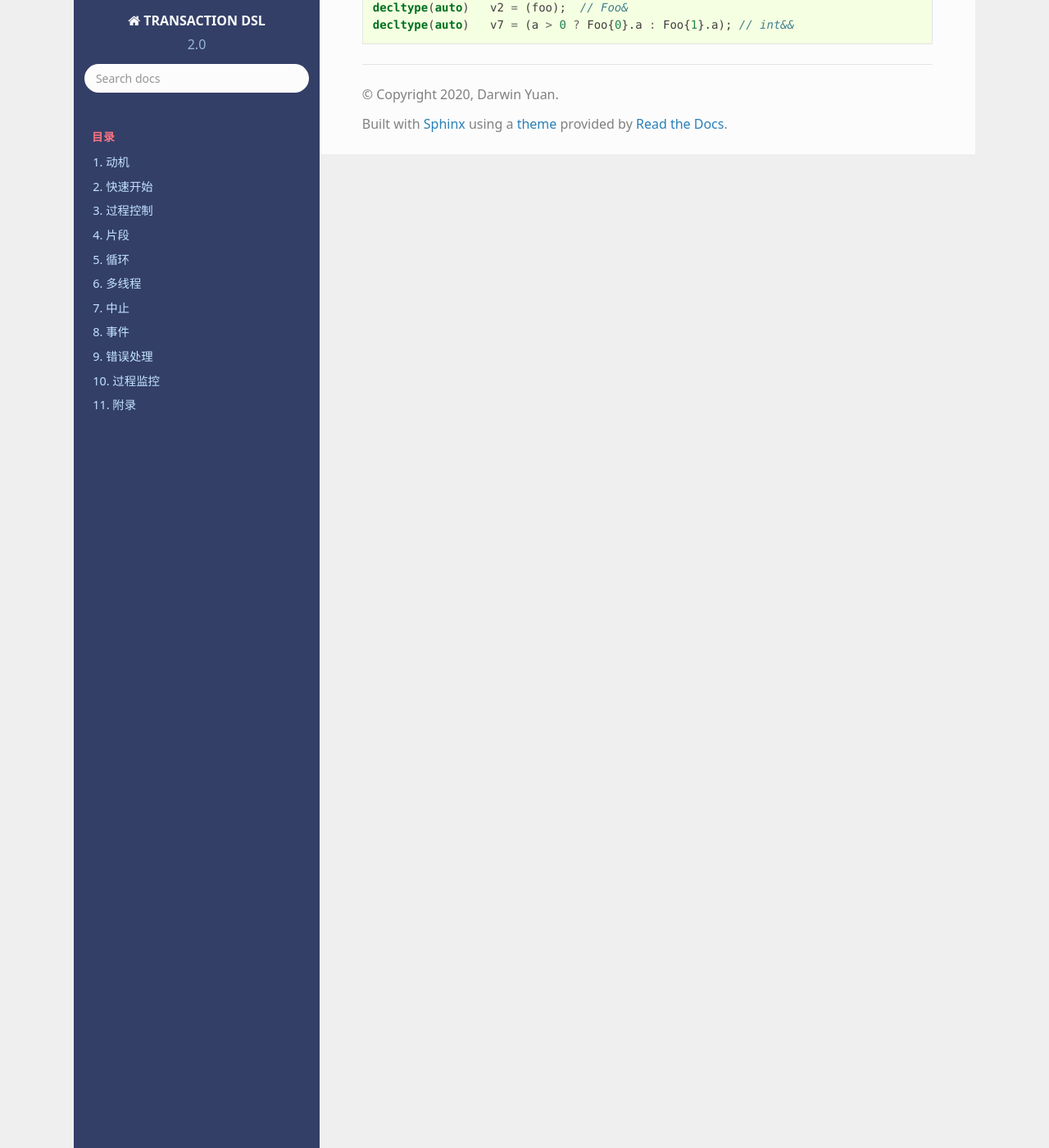
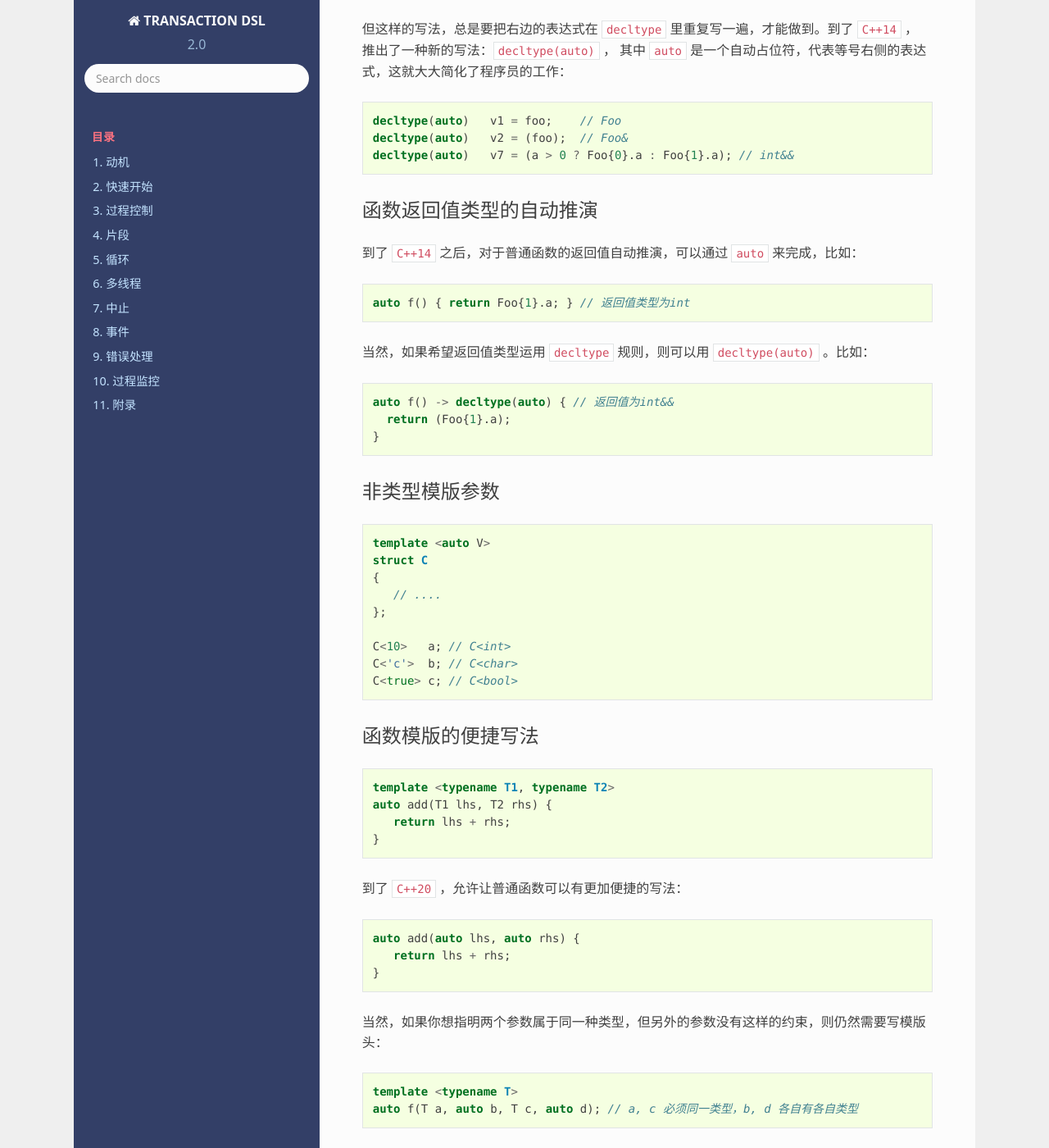
Before and after one commit to godsme/trans-dsl-2, a Sphinx documentation site: the page built from doc/source/cpp/auto.rst, in a window 1280 px wide and 1400 px high, scrolled down 3609 px. Shown: the whole window at 82% size. Built offline with Sphinx 7.4.7 and the Read the Docs theme 2.0.0, drawn with Linux system fonts in a browser that asks for light colours; formulas are drawn with MathJax 3; some of the changed text lies outside the part shown.

Commit message:
refactroed

```diff
--- a/doc/source/cpp/auto.rst
+++ b/doc/source/cpp/auto.rst
@@ -1,4 +1,4 @@
-auto类型推演
+**auto** 类型推演
 ===================
 
 ``auto`` 类型推演脱胎于模版函数的类型推演，它们的能力几乎等价（除了初始化列表的情况）。
@@ -90,7 +90,7 @@
    auto* p3 = foo;  // Error: foo is not a pointer
 
 
-普世引用
+通用引用
 ---------------
 
 更为特殊的是 ``auto&& v = expr`` 的表达式。这并不必然导致 ``v`` 是一个右值引用。而是取决于 ``expr`` 的类别。
@@ -99,8 +99,11 @@
 - 如果 ``expr`` 是一个 **右值** 表达式（参见 :ref:`prvalue_material`），那么 ``v`` 将会是右值引用类型。
 
 .. code-block:: c++
+   :linenos:
 
    Foo foo{1};
+   Foo&   ref = foo;
+   Foo&& rref = Foo{2};
    Foo&& getRref();
    Foo& getRef();
    Foo getFoo();
@@ -110,8 +113,13 @@
    auto&& v3 = getRref();      // v3 type: Foo&&
    auto&& v4 = getRef();       // v4 type: Foo&
    auto&& v5 = getFoo();       // v5 type: Foo&&
+   auto&& v6 = ref;            // v6 type: Foo&
+   atuo&& v7 = rref;           // v7 type: Foo&&
 
-正是因为这样的写法，允许等号右侧是任意合法的表达式，而等号左侧总是可以根据表达式类别，推演出合适的引用类型。所以这种写法被称做 **普世引用** 。
+正是因为这样的写法，允许等号右侧是任意合法的表达式，而等号左侧总是可以根据表达式类别，推演出合适的引用类型。所以这种写法被称做 **通用引用** 。
+
+其中，我们可以清晰的看出，虽然 ``ref`` 和 ``rref`` 分别被定义为 **左值引用** 和 **右值引用** ，但它们做为左值来讲，是等价的。都是左值引用。
+具体可参考 :ref:`右值引用变量 <rvalue-ref-var>` 。
 
 初始化列表
 -------------
@@ -155,3 +163,65 @@
    decltype(auto)   v1 = foo;    // Foo
    decltype(auto)   v2 = (foo);  // Foo&
    decltype(auto)   v7 = (a > 0 ? Foo{0}.a : Foo{1}.a); // int&&
+
+
+函数返回值类型的自动推演
+--------------------------
+
+到了 ``C++14`` 之后，对于普通函数的返回值自动推演，可以通过 ``auto`` 来完成，比如：
+
+.. code-block:: c++
+
+   auto f() { return Foo{1}.a; } // 返回值类型为int
+
+当然，如果希望返回值类型运用 ``decltype`` 规则，则可以用 ``decltype(auto)`` 。比如：
+
+.. code-block:: c++
+
+   auto f() -> decltype(auto) { // 返回值为int&&
+     return (Foo{1}.a);
+   }
+
+
+非类型模版参数
+--------------------
+
+.. code-block:: c++
+
+   template <auto V>
+   struct C
+   {
+      // ....
+   };
+
+   C<10>   a; // C<int>
+   C<'c'>  b; // C<char>
+   C<true> c; // C<bool>
+
+
+函数模版的便捷写法
+-------------------
+
+.. code-block:: c++
+
+   template <typename T1, typename T2>
+   auto add(T1 lhs, T2 rhs) {
+      return lhs + rhs;
+   }
+
+
+到了 ``C++20`` ，允许让普通函数可以有更加便捷的写法：
+
+.. code-block:: c++
+
+   auto add(auto lhs, auto rhs) {
+      return lhs + rhs;
+   }
+
+
+当然，如果你想指明两个参数属于同一种类型，但另外的参数没有这样的约束，则仍然需要写模版头：
+
+.. code-block:: c++
+
+   template <typename T>
+   auto f(T a, auto b, T c, auto d); // a, c 必须同一类型，b, d 各自有各自类型
--- a/doc/source/cpp/rvalue-ref.rst
+++ b/doc/source/cpp/rvalue-ref.rst
@@ -242,7 +242,7 @@
 
 这中间依然有一个重要的缺口：如果程序员就是想把一个左值 ``move`` 给另外一个对象，该怎么办？
 
-最简单的选择是类型转换：
+最简单的选择是通过 ``static_cast`` 进行类型转换：
 
 .. code-block:: c++
 
--- a/doc/source/cpp/extra.rst
+++ b/doc/source/cpp/value-object.rst
@@ -160,6 +160,10 @@
    Array{}[0]; // 速亡值
 
 
+另外， ``static_cast<T>(expr)`` 是一个 **直接初始化** 表达式，
+即，中间存在一个隐含的 ``T`` 类型的未命名临时变量，通过 ``expr`` 进行初始化。如果 ``expr`` 是一个 **纯右值** ，
+而 ``T`` 是一个 **右值引用** 类型，则这个过程也是一个纯物质 **物质化** 的过程。
+
 在 `C++17` 之前的规范定义中，将 **纯右值** 和 **速亡值** 合在一起，称为 **右值** 。
 代表它们都是可以被 ``move`` 的。在进行重载匹配时，右值会优先匹配右值引用参数。比如：
 
```
Also changed, not shown: CMakeLists.txt (+27 -14 lines).
